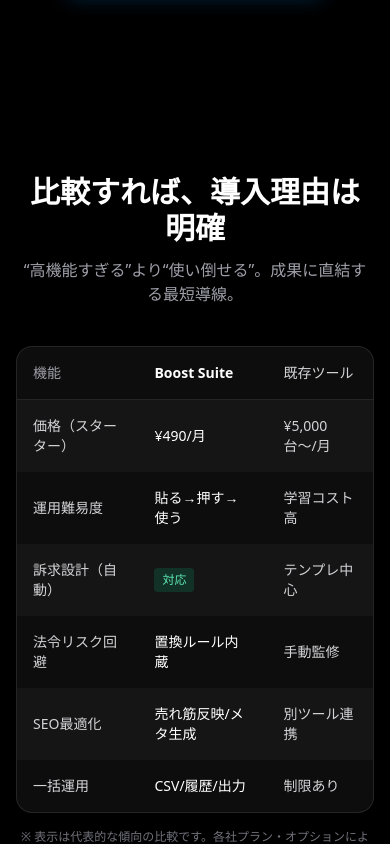
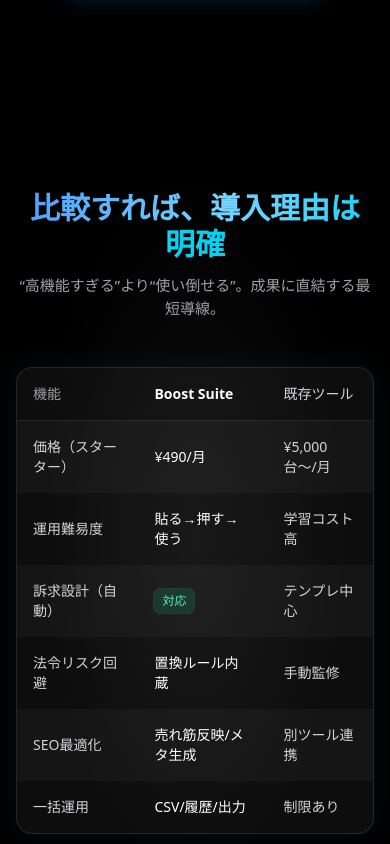
Before and after one commit to Waltz0820/boostsuite-app, a Next.js app: page / in a window 390 px wide. Shown: the part 4688-5532 px from the top of the page. Built offline with nearby package versions, Linux system fonts and the light colour scheme.

Commit message:
feat: 変更内容

```diff
--- a/app/components/CompareTableDark.tsx
+++ b/app/components/CompareTableDark.tsx
@@ -18,14 +18,22 @@
 
 export default function CompareTableDark() {
   return (
-    <section className="py-20 bg-black text-white">
+    <section className="py-24 bg-black text-white relative overflow-hidden">
       <div className="mx-auto max-w-6xl px-4">
-        <div className="text-center mb-10">
-          <h2 className="text-3xl md:text-4xl font-bold">比較すれば、導入理由は明確</h2>
-          <p className="mt-3 text-zinc-400">“高機能すぎる”より“使い倒せる”。成果に直結する最短導線。</p>
+        {/* 見出し */}
+        <div className="text-center mb-12">
+          <h2 className="text-3xl md:text-4xl font-bold mb-3">
+            <span className="bg-gradient-to-r from-blue-400 via-sky-300 to-cyan-400 bg-clip-text text-transparent">
+              比較すれば、導入理由は明確
+            </span>
+          </h2>
+          <p className="text-zinc-400 text-[15px] md:text-base">
+            “高機能すぎる”より“使い倒せる”。成果に直結する最短導線。
+          </p>
         </div>
 
-        <div className="overflow-x-auto rounded-2xl border border-white/10 bg-white/5">
+        {/* テーブル */}
+        <div className="overflow-x-auto rounded-2xl border border-white/10 bg-white/5 backdrop-blur-sm shadow-[0_0_30px_rgba(56,189,248,0.08)]">
           <table className="min-w-full text-sm">
             <thead>
               <tr className="text-left border-b border-white/10">
@@ -36,16 +44,21 @@
             </thead>
             <tbody>
               {rows.map((r, i) => (
-                <tr key={r.feature} className={i % 2 ? "bg-white/0" : "bg-white/[0.03]"}>
+                <tr
+                  key={r.feature}
+                  className={i % 2 ? "bg-white/0" : "bg-white/[0.03]"}
+                >
                   <td className="px-4 py-4 text-zinc-300">{r.feature}</td>
+
+                  {/* ours */}
                   <td className="px-4 py-4">
                     {typeof r.ours === "boolean" ? (
                       r.ours ? (
-                        <span className="inline-block rounded bg-emerald-400/15 text-emerald-300 px-2 py-1 text-xs">
+                        <span className="inline-flex items-center rounded-md bg-emerald-400/15 text-emerald-300 px-2 py-1 text-xs ring-1 ring-emerald-400/20">
                           対応
                         </span>
                       ) : (
-                        <span className="inline-block rounded bg-zinc-700/50 text-zinc-300 px-2 py-1 text-xs">
+                        <span className="inline-flex items-center rounded-md bg-zinc-700/50 text-zinc-300 px-2 py-1 text-xs ring-1 ring-white/10">
                           非対応
                         </span>
                       )
@@ -53,21 +66,25 @@
                       <span className="text-white">{r.ours}</span>
                     )}
                   </td>
+
+                  {/* others */}
                   <td className="px-4 py-4 text-zinc-300">
                     {typeof r.others === "boolean" ? (
                       r.others ? (
-                        <span className="inline-block rounded bg-emerald-400/10 text-emerald-300 px-2 py-1 text-xs">
+                        <span className="inline-flex items-center rounded-md bg-emerald-400/10 text-emerald-300 px-2 py-1 text-xs ring-1 ring-emerald-400/15">
                           対応
                         </span>
                       ) : (
-                        <span className="inline-block rounded bg-zinc-700/50 text-zinc-300 px-2 py-1 text-xs">
+                        <span className="inline-flex items-center rounded-md bg-zinc-700/50 text-zinc-300 px-2 py-1 text-xs ring-1 ring-white/10">
                           非対応
                         </span>
                       )
                     ) : (
-                      r.others
+                      <span className="text-zinc-300">{r.others}</span>
                     )}
-                    {r.note && <span className="ml-2 text-xs text-zinc-500">{r.note}</span>}
+                    {r.note && (
+                      <span className="ml-2 text-xs text-zinc-500">{r.note}</span>
+                    )}
                   </td>
                 </tr>
               ))}
@@ -80,6 +97,9 @@
           ※ 表示は代表的な傾向の比較です。各社プラン・オプションにより異なる場合があります。
         </p>
       </div>
+
+      {/* 背景ノイズ（軽い装飾） */}
+      <div className="absolute inset-0 bg-[radial-gradient(ellipse_at_center,rgba(255,255,255,0.05),transparent_60%)] pointer-events-none" />
     </section>
   );
 }
```
